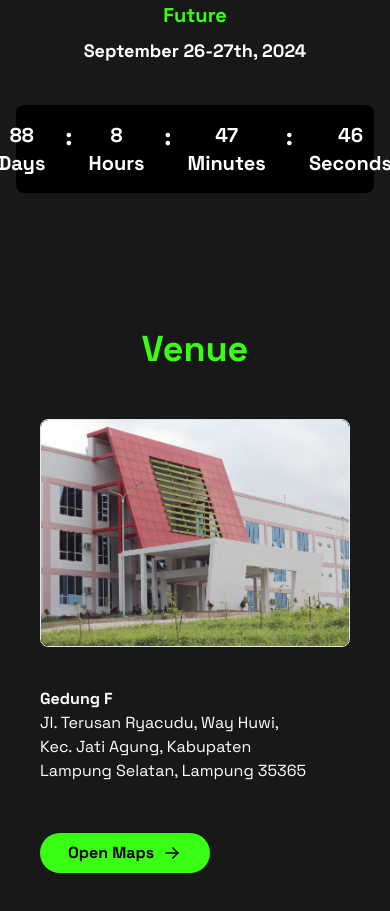
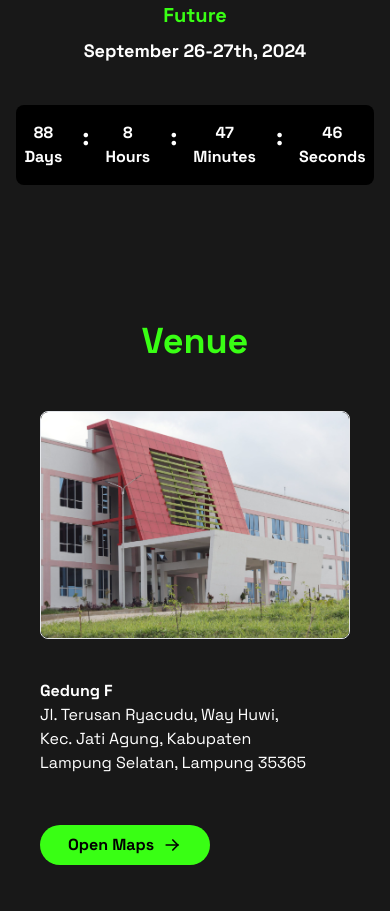
Before and after one commit to projeksainsdata/icssf-frontend, a React (Vite) app: page / in a window 390 px wide. Shown: the part 7840-8751 px from the top of the page. Built offline with nearby package versions, Linux system fonts and the light colour scheme.

Commit message:
add base

```diff
--- a/src/components/Countdown.jsx
+++ b/src/components/Countdown.jsx
@@ -37,19 +37,19 @@ const CountdownTimer = () => {
         <div className="flex justify-center items-center mt-10">
           <div className="bg-black text-white p-4 sm:p-10 font-bold font-spaceGrotesk w-full rounded-lg items-center text-center justify-center flex space-x-4 sm:space-x-8">
             <div className="text-center flex justify-center">
-              <div className="md:text-2xl text-xl">{timeLeft.days || '0'} Days</div>
+              <div className="md:text-2xl text-base">{timeLeft.days || '0'} Days</div>
               <div className='ml-5 text-2xl'>:</div>
             </div>
             <div className="text-center flex justify-center">
-              <div className="md:text-2xl text-xl">{timeLeft.hours || '0'} Hours</div>
+              <div className="md:text-2xl text-base">{timeLeft.hours || '0'} Hours</div>
               <div className='ml-5 text-2xl'>:</div>
             </div>
             <div className="text-center flex justify-center">
-              <div className="md:text-2xl text-xl">{timeLeft.minutes || '0'} Minutes</div>
+              <div className="md:text-2xl text-base">{timeLeft.minutes || '0'} Minutes</div>
               <div className='ml-5 text-2xl'>:</div>
             </div>
             <div className="text-center flex justify-center">
-              <div className="md:text-2xl text-xl">{timeLeft.seconds || '0'} Seconds</div>
+              <div className="md:text-2xl text-base">{timeLeft.seconds || '0'} Seconds</div>
             </div>
           </div>
         </div>
```
